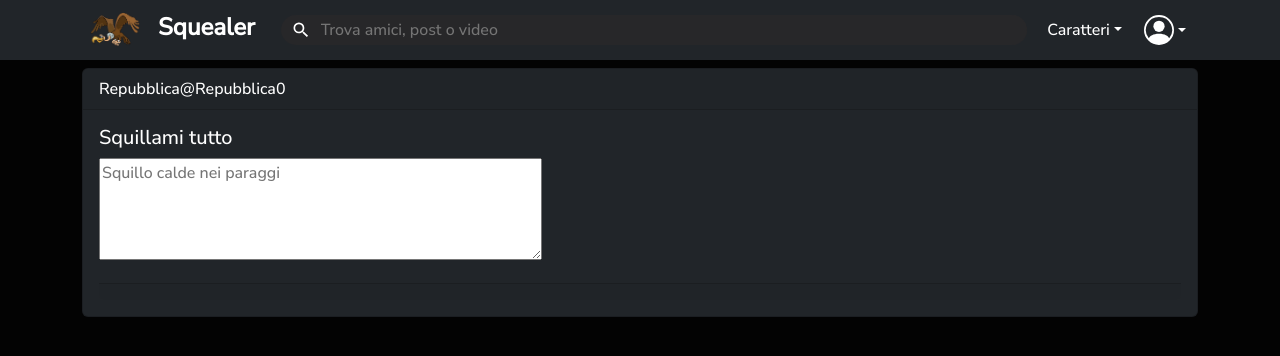
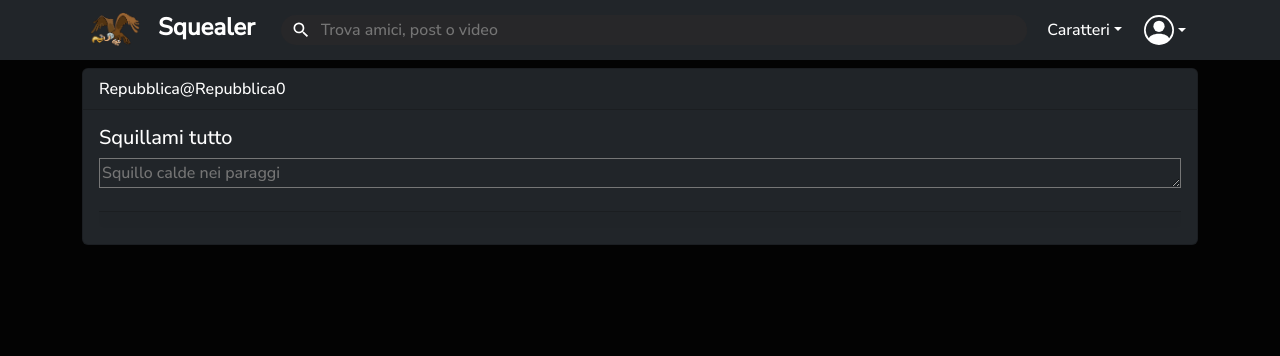
Before and after one commit to manTo16/Squealer, a React (Create React App) app in the folder app/: page /newPost in a window 1280 px wide. Shown: the top 356 px of the page. Built offline with nearby package versions, Linux system fonts and the light colour scheme.

Commit message:
newPost.tsx textarea

```diff
--- a/app/src/pages/NewPost.tsx
+++ b/app/src/pages/NewPost.tsx
@@ -10,6 +10,8 @@ import React, { useState } from 'react';
 import Card from 'react-bootstrap/Card';
 import Row from 'react-bootstrap/Row'
 import Col from 'react-bootstrap/Col'
+import { Textarea } from "flowbite-react";
+import { text } from "stream/consumers";
 
 
 
@@ -21,10 +23,32 @@ export default function NewPostPage() {
 
     const [charCount, setCharCount] = useState(0);
 
+    const [textLines, setTextLines] = useState(1);
+
+    const calculateNumberOfTextLines = (textarea: HTMLElement) => {
+        return Math.floor(textarea.scrollHeight/parseInt(getComputedStyle(textarea).lineHeight) );
+    }
+
+    //calcola le linee da assegnare al componente ponendoci un limite, impostato in modo che la textarea non occupi più di metà schermo
+    const getTextLines = (textarea: HTMLTextAreaElement) => {
+        const lineHeight = parseInt(getComputedStyle(textarea).lineHeight);
+        //const maxHeight = textarea.parentElement?.clientHeight;  //non funziona, il componente cardbody si allunga dinamicamente
+        const maxHeight = window.innerHeight / 2
+
+        const maxLines = Math.floor(maxHeight / lineHeight);
+
+        const lines = calculateNumberOfTextLines(textarea);
+        return Math.min(lines, maxLines);
+    }
+
     const handleInputChange = (event: React.ChangeEvent<HTMLTextAreaElement>) => {
         const inputText = event.target.value;
         setCharCount(inputText.length);
+
+        setTextLines(getTextLines(event.target));
     };
+
+
 
     return(
         <Container>
@@ -44,11 +68,12 @@ export default function NewPostPage() {
                             <Card.Text>
                             <textarea
                                 placeholder="Squillo calde nei paraggi"
-                                className="shareInput"
-                                rows={4}
-                                cols={50}
+                                className="shareInput bg-dark text-white"
+                                rows={textLines}
+                                cols={0}     //viene sostituita da width quindi il valore qua non viene guardato
                                 maxLength={Dchar}               // sostituire coi caratteri giornalieri
                                 onChange={handleInputChange}    // visualizza quanti caratteri sono stati inseriti
+                                style={{width:"100%"}}
                             />
                             </Card.Text>
                             <CardFooter>
```
